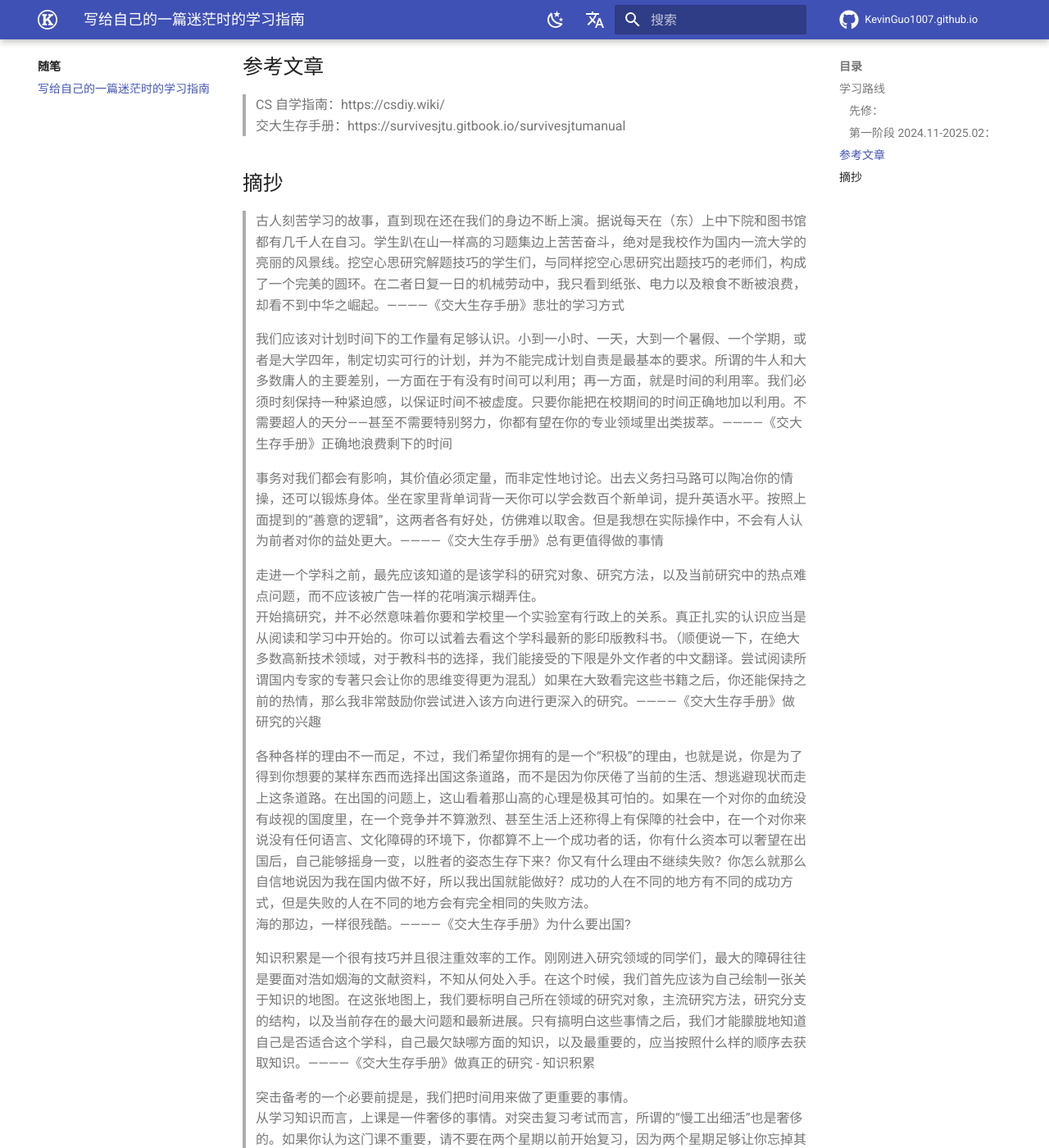
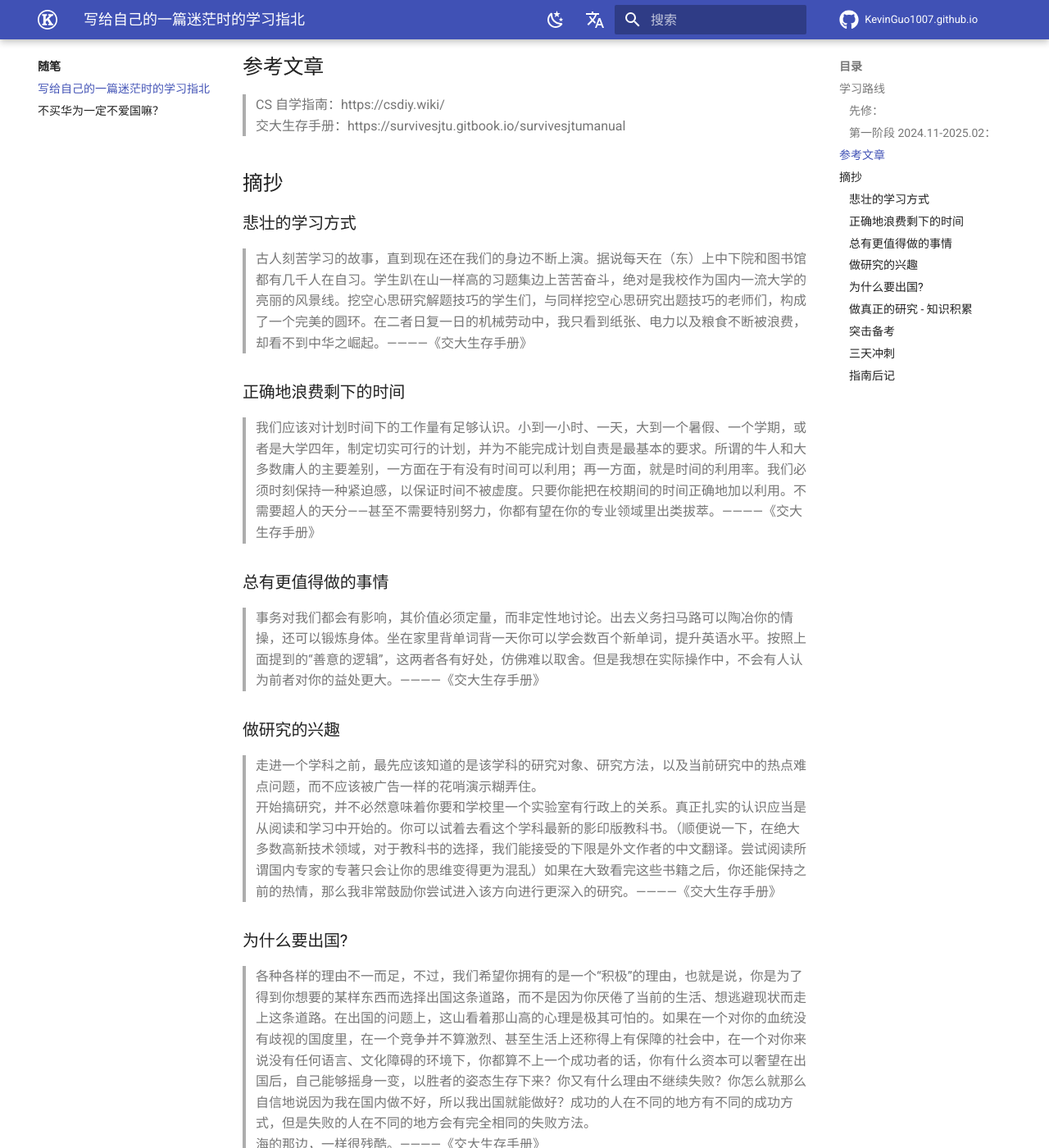
Before and after one commit to KevinGuo1007/KevinGuo1007.github.io, an MkDocs documentation site: the page built from docs/diaries/diary-1.md, in a window 1280 px wide and 1400 px high, scrolled down 705 px. Shown: the whole window at 82% size. Built offline with MkDocs 1.6.1 and Material for MkDocs 9.7.7, drawn with Linux system fonts in a browser that asks for light colours; nearby versions of some CDN libraries; library files that are not in the unit come from our copies; comment, search, counter and statistics services are not loaded; some of the changed text lies outside the part shown.

```diff
--- a/docs/diaries/diary-1.md
+++ b/docs/diaries/diary-1.md
@@ -1,4 +1,4 @@
-# 写给自己的一篇迷茫时的学习指南
+# 写给自己的一篇迷茫时的学习指北
 
 > 2024-11-19
 > 待完善
@@ -25,22 +25,38 @@
 
 ## 摘抄
 
-> 古人刻苦学习的故事，直到现在还在我们的身边不断上演。据说每天在（东）上中下院和图书馆都有几千人在自习。学生趴在山一样高的习题集边上苦苦奋斗，绝对是我校作为国内一流大学的亮丽的风景线。挖空心思研究解题技巧的学生们，与同样挖空心思研究出题技巧的老师们，构成了一个完美的圆环。在二者日复一日的机械劳动中，我只看到纸张、电力以及粮食不断被浪费，却看不到中华之崛起。————《交大生存手册》悲壮的学习方式
+### 悲壮的学习方式
 
-> 我们应该对计划时间下的工作量有足够认识。小到一小时、一天，大到一个暑假、一个学期，或者是大学四年，制定切实可行的计划，并为不能完成计划自责是最基本的要求。所谓的牛人和大多数庸人的主要差别，一方面在于有没有时间可以利用；再一方面，就是时间的利用率。我们必须时刻保持一种紧迫感，以保证时间不被虚度。只要你能把在校期间的时间正确地加以利用。不需要超人的天分——甚至不需要特别努力，你都有望在你的专业领域里出类拔萃。————《交大生存手册》正确地浪费剩下的时间
+> 古人刻苦学习的故事，直到现在还在我们的身边不断上演。据说每天在（东）上中下院和图书馆都有几千人在自习。学生趴在山一样高的习题集边上苦苦奋斗，绝对是我校作为国内一流大学的亮丽的风景线。挖空心思研究解题技巧的学生们，与同样挖空心思研究出题技巧的老师们，构成了一个完美的圆环。在二者日复一日的机械劳动中，我只看到纸张、电力以及粮食不断被浪费，却看不到中华之崛起。————《交大生存手册》
 
-> 事务对我们都会有影响，其价值必须定量，而非定性地讨论。出去义务扫马路可以陶冶你的情操，还可以锻炼身体。坐在家里背单词背一天你可以学会数百个新单词，提升英语水平。按照上面提到的“善意的逻辑”，这两者各有好处，仿佛难以取舍。但是我想在实际操作中，不会有人认为前者对你的益处更大。————《交大生存手册》总有更值得做的事情
+### 正确地浪费剩下的时间
+
+> 我们应该对计划时间下的工作量有足够认识。小到一小时、一天，大到一个暑假、一个学期，或者是大学四年，制定切实可行的计划，并为不能完成计划自责是最基本的要求。所谓的牛人和大多数庸人的主要差别，一方面在于有没有时间可以利用；再一方面，就是时间的利用率。我们必须时刻保持一种紧迫感，以保证时间不被虚度。只要你能把在校期间的时间正确地加以利用。不需要超人的天分——甚至不需要特别努力，你都有望在你的专业领域里出类拔萃。————《交大生存手册》
+
+### 总有更值得做的事情
+
+> 事务对我们都会有影响，其价值必须定量，而非定性地讨论。出去义务扫马路可以陶冶你的情操，还可以锻炼身体。坐在家里背单词背一天你可以学会数百个新单词，提升英语水平。按照上面提到的“善意的逻辑”，这两者各有好处，仿佛难以取舍。但是我想在实际操作中，不会有人认为前者对你的益处更大。————《交大生存手册》
+
+### 做研究的兴趣
 
 > 走进一个学科之前，最先应该知道的是该学科的研究对象、研究方法，以及当前研究中的热点难点问题，而不应该被广告一样的花哨演示糊弄住。
-> 开始搞研究，并不必然意味着你要和学校里一个实验室有行政上的关系。真正扎实的认识应当是从阅读和学习中开始的。你可以试着去看这个学科最新的影印版教科书。（顺便说一下，在绝大多数高新技术领域，对于教科书的选择，我们能接受的下限是外文作者的中文翻译。尝试阅读所谓国内专家的专著只会让你的思维变得更为混乱）如果在大致看完这些书籍之后，你还能保持之前的热情，那么我非常鼓励你尝试进入该方向进行更深入的研究。————《交大生存手册》做研究的兴趣
+> 开始搞研究，并不必然意味着你要和学校里一个实验室有行政上的关系。真正扎实的认识应当是从阅读和学习中开始的。你可以试着去看这个学科最新的影印版教科书。（顺便说一下，在绝大多数高新技术领域，对于教科书的选择，我们能接受的下限是外文作者的中文翻译。尝试阅读所谓国内专家的专著只会让你的思维变得更为混乱）如果在大致看完这些书籍之后，你还能保持之前的热情，那么我非常鼓励你尝试进入该方向进行更深入的研究。————《交大生存手册》
+
+### 为什么要出国?
 
 > 各种各样的理由不一而足，不过，我们希望你拥有的是一个“积极”的理由，也就是说，你是为了得到你想要的某样东西而选择出国这条道路，而不是因为你厌倦了当前的生活、想逃避现状而走上这条道路。在出国的问题上，这山看着那山高的心理是极其可怕的。如果在一个对你的血统没有歧视的国度里，在一个竞争并不算激烈、甚至生活上还称得上有保障的社会中，在一个对你来说没有任何语言、文化障碍的环境下，你都算不上一个成功者的话，你有什么资本可以奢望在出国后，自己能够摇身一变，以胜者的姿态生存下来？你又有什么理由不继续失败？你怎么就那么自信地说因为我在国内做不好，所以我出国就能做好？成功的人在不同的地方有不同的成功方式，但是失败的人在不同的地方会有完全相同的失败方法。
-> 海的那边，一样很残酷。————《交大生存手册》为什么要出国?
+> 海的那边，一样很残酷。————《交大生存手册》
 
-> 知识积累是一个很有技巧并且很注重效率的工作。刚刚进入研究领域的同学们，最大的障碍往往是要面对浩如烟海的文献资料，不知从何处入手。在这个时候，我们首先应该为自己绘制一张关于知识的地图。在这张地图上，我们要标明自己所在领域的研究对象，主流研究方法，研究分支的结构，以及当前存在的最大问题和最新进展。只有搞明白这些事情之后，我们才能朦胧地知道自己是否适合这个学科，自己最欠缺哪方面的知识，以及最重要的，应当按照什么样的顺序去获取知识。————《交大生存手册》做真正的研究 - 知识积累
+### 做真正的研究 - 知识积累
+
+> 知识积累是一个很有技巧并且很注重效率的工作。刚刚进入研究领域的同学们，最大的障碍往往是要面对浩如烟海的文献资料，不知从何处入手。在这个时候，我们首先应该为自己绘制一张关于知识的地图。在这张地图上，我们要标明自己所在领域的研究对象，主流研究方法，研究分支的结构，以及当前存在的最大问题和最新进展。只有搞明白这些事情之后，我们才能朦胧地知道自己是否适合这个学科，自己最欠缺哪方面的知识，以及最重要的，应当按照什么样的顺序去获取知识。————《交大生存手册》
+
+### 突击备考
 
 > 突击备考的一个必要前提是，我们把时间用来做了更重要的事情。
-> 从学习知识而言，上课是一件奢侈的事情。对突击复习考试而言，所谓的“慢工出细活”也是奢侈的。如果你认为这门课不重要，请不要在两个星期以前开始复习，因为两个星期足够让你忘掉其中一大半的知识。通常，有效的复习是在 3 天之内开始的，因人略有差异。我不否认个人之间的 IQ 存在差异，但是这种差异是如此之小，以至于甚至不能成为左右考试成绩的主导因素。充其量，有些同学可以以笨鸟先飞的名义，把一门课程需要的复习时间从 3 天延长到 5 天，不会更多。当然，我们这里说的是针对大多数靠突击有可能能拿高分的课程。某些课程（诸如高等数学），显然是排除在我们的讨论范围之外的。一般一门课如果在历史上曾经挂了学院 1/3 以上的同学，那么对于该课程就需要提高警惕，慎重起见，甚至不要突击复习。————《交大生存手册》突击备考
+> 从学习知识而言，上课是一件奢侈的事情。对突击复习考试而言，所谓的“慢工出细活”也是奢侈的。如果你认为这门课不重要，请不要在两个星期以前开始复习，因为两个星期足够让你忘掉其中一大半的知识。通常，有效的复习是在 3 天之内开始的，因人略有差异。我不否认个人之间的 IQ 存在差异，但是这种差异是如此之小，以至于甚至不能成为左右考试成绩的主导因素。充其量，有些同学可以以笨鸟先飞的名义，把一门课程需要的复习时间从 3 天延长到 5 天，不会更多。当然，我们这里说的是针对大多数靠突击有可能能拿高分的课程。某些课程（诸如高等数学），显然是排除在我们的讨论范围之外的。一般一门课如果在历史上曾经挂了学院 1/3 以上的同学，那么对于该课程就需要提高警惕，慎重起见，甚至不要突击复习。————《交大生存手册》
+
+### 三天冲刺
 
 > 首先，请懂得这门课程的朋友吃饭，让他用半小时的时间，用通俗语言，按章节给你介绍这门课是做什么的，每一部分的考点是什么。吃饭结束之后，和他约考试前一天下一次见面的时间。然后翻开教材，看目录，将不需要考的内容划掉。回忆那位朋友的话，想象每一章的标题所代表的内容。以 3 倍速的速度将书翻一遍，无论看懂不看懂，进一步领会朋友所说的话，如果是理工类课程，争取每章自己总结一个能够说服自己的理论。
 > 找出平时作业列表，当然了，通常来说你肯定是一道题目也不会做。这很正常，你不必为此感到紧张或绝望，不上课直接做作业本这本身就是让人绝望的。你需要做的是，把作业和答案放在一起，开始扫荡，用半天的时间保证你知道答案的那些数是怎么算出来的。注意：你没有时间一道一道题目去做，把你高中老师告诉你的要扎扎实实的说法抛到脑后吧，扎扎实实你应该好好上课去。
@@ -49,4 +65,12 @@
 > 有些关键点，看课本看不懂，就去看 PPT （因为教课书在关键点上总喜欢使用脑残体），看 PPT 看不懂（部分 PPT 写的和书一样脑残，而且还有错），就去看课本；再不行还有 Google 和 GPT。如果在非常关键的知识点遇到了无论如何都不明白的情况，那就赶紧抄起电话，找到你的那个朋友求助。
 > 在考试之前前一天之内，把所有的公式或者解题步骤都写在一张纸上，用剩下除睡觉之外的时间去熟悉这张纸，根据例题的形式在脑中按照这个套路演练。但是不要试图拿着这张纸作弊——风险太大回报太低不合算；把上面的内容抄到桌子上也不可取——在考试时，你根本不会有机会去把桌面当图书馆查来查去，这样做只会让你心虚，一边惦记这个事儿一边浪费大量时间。考试的时候，尽量不要抄周围同学的，因为你周围的人复习的不一定比你好。
 > 如果你前面工作做的足够好，那你一定要有信心。题目要么你都会做，要么大家都不会做。关于选择题，请尽量用你的大脑，不要胡猜。要记住这是你和出题人 IQ 的比拼，而不是 rp 的比拼。
-> ————《交大生存手册》三天冲刺
+> ————《交大生存手册》
+
+### 指南后记
+
+> 我写这本书绝不是为了鼓励大家翘课自学，试问谁不想在课堂上和那么多优秀的同学济济一堂，热烈讨论呢？谁不想遇到问题直接找老师答疑解惑呢？谁不想辛苦学习的成果可以直接化作学校承认的学分绩点呢？可如果一个兢兢业业、按时到堂的学生收获的却是痛苦，而那个一学期只有考试会出席的学生却学得自得其乐，这公平吗？我不知道。
+> 我只是不甘，不甘心这些通过高考战胜无数人进入高校的学子本可以收获一个更快乐的本科生涯，但现实却留给了他们遗憾。我反问自己，本科教育究竟应该带给我们什么呢？是学完所有这些课程吗？倒也未必，它也许只适合我这种 nerd。但我觉得，本科教育至少得展现它应有的诚意，一种分享知识的诚意，一种以人为本的诚意，一种注重学生体验的诚意。它至少不应该是一种恶意，一种拼比知识的恶意，一种胜者为王的恶意，一种让人学无所得的恶意。但这一切能改变吗？我不知道。
+> 我只知道我做了应该做的事情，学生们会用脚投票，树洞的关注量和回帖数证明了这样一份资料是有价值的，也道出了国内 CS 本科教育和国外的差距。也许这样的改变是微乎其微的，但别忘了我只是一个籍籍无名的本科生，是北大信科一千多名本科生中的普通一员，是中国几百万在读本科生中的一分子，如果有更多的人站出来，每个人做一点点，也许是分享一个帖子，也许是当一门课的助教，也许是精心设计一门课的 lab，更或许是将来获得教职之后开设一门高质量的课程，出版一本经典的教材。本科教育真的有什么技术壁垒吗？我看未必，教育靠的是诚意，靠的是育人之心。
+> 今天是 2021 年 12 月 12 日，我期待在不久的将来这个帖子会被遗忘，大家可以满心欢喜地选着自己培养方案上的课程，做着学校自行设计的各类编程实验，课堂没有签到也能济济一堂，学生踊跃地发言互动，大家的收获可以和努力成正比，那些曾经的遗憾和痛苦可以永远成为历史。我真的很期待那一天，真的真的真的很期待。
+> ————《CS 自学指南》
--- a/mkdocs.yml
+++ b/mkdocs.yml
@@ -25,10 +25,12 @@ nav:
   - 随笔:
       - diaries/index.md
       - diaries/diary-1.md
+      - diaries/HuaweiPatriotism.md
 
 # [UI]
 # [top]
 theme:
+  favicon: image/k.svg
   name: material
   # [切换日间模式和夜间模式]
   # https://squidfunk.github.io/mkdocs-material/setup/changing-the-colors/#color-palette-toggle
```
Also changed, not shown: docs/diaries/HuaweiPatriotism.md (added, +54 -0 lines), docs/image/k-white.png (added), docs/image/k.svg (added).
